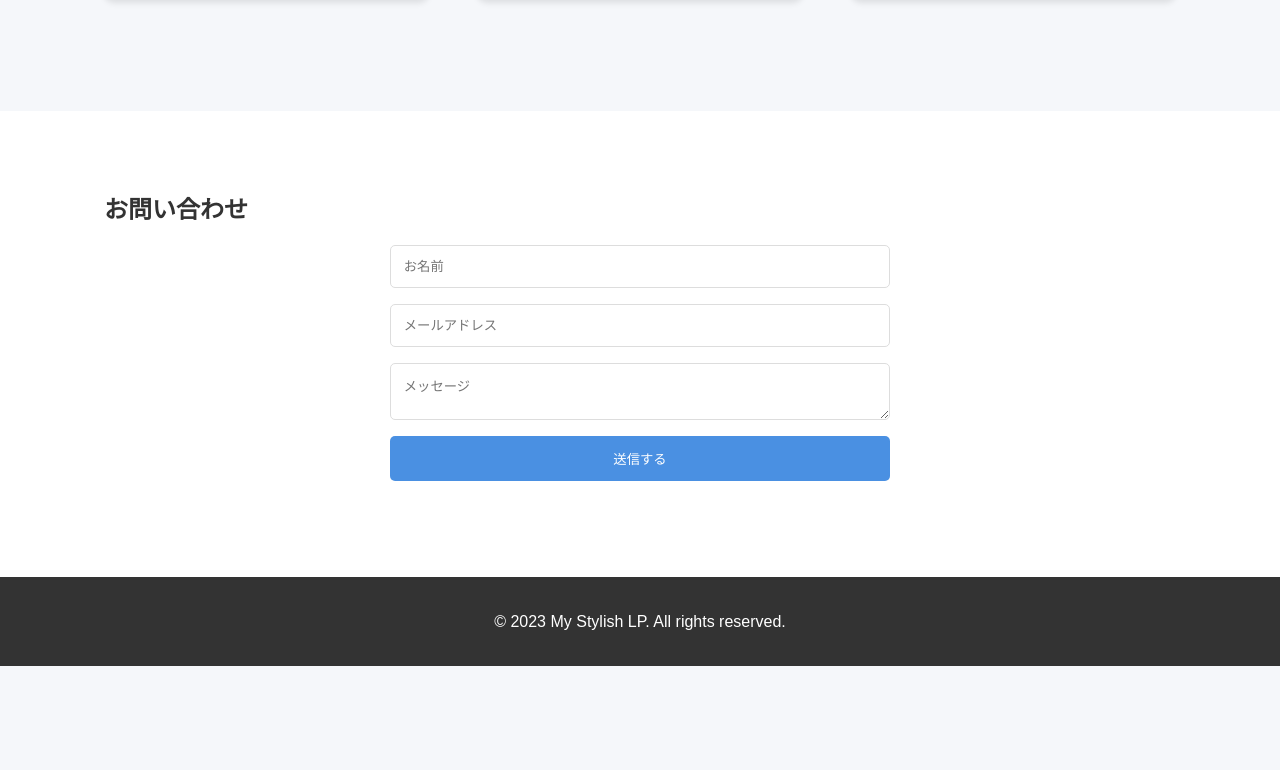
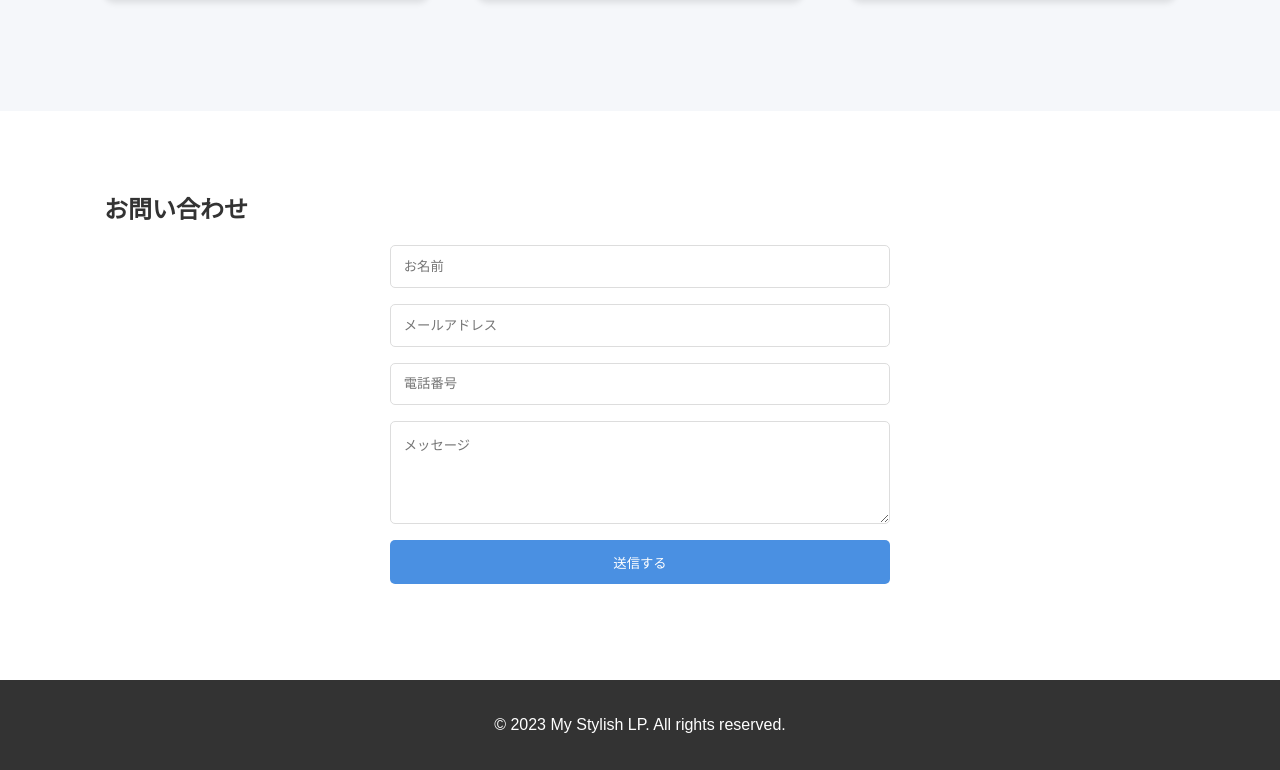
Before and after one commit to riku103/React_training_1, a React (Create React App) app: page / in a window 1280 px wide. Shown: the part 1244-2014 px from the top of the page. Before the commit the page ends 1910 px from the top, so only its background shows below. Built offline with nearby package versions, Linux system fonts and the light colour scheme; the HTML template or start-up script is replaced by a standard one.

Commit message:
入力フォームの追加

```diff
--- a/src/components/Contact/Contact.jsx
+++ b/src/components/Contact/Contact.jsx
@@ -8,7 +8,8 @@ const Contact = () => {
         <form>
           <input type="text" placeholder="お名前" required />
           <input type="email" placeholder="メールアドレス" required />
-          <textarea placeholder="メッセージ" required></textarea>
+          <input type="tel" placeholder="電話番号" required />
+          <textarea placeholder="メッセージ" rows="5" required></textarea>
           <button type="submit">送信する</button>
         </form>
       </div>
```
